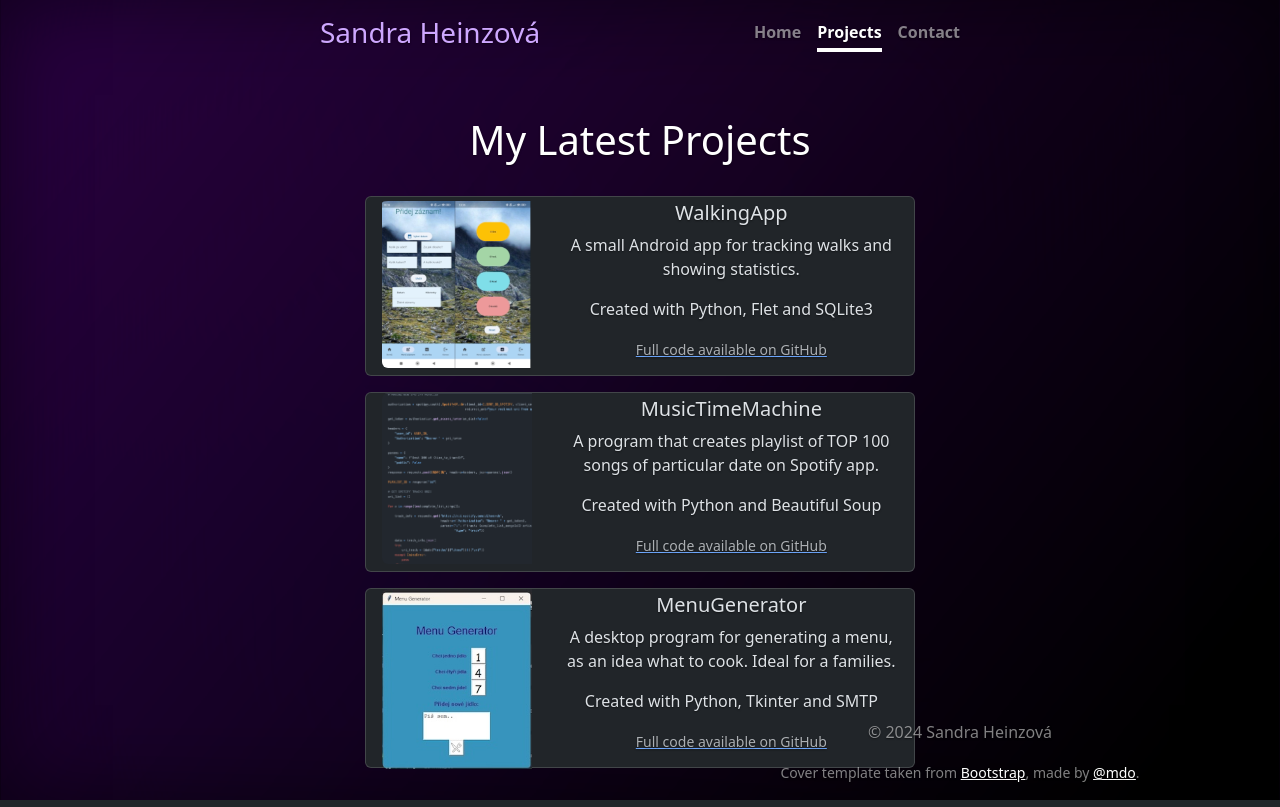
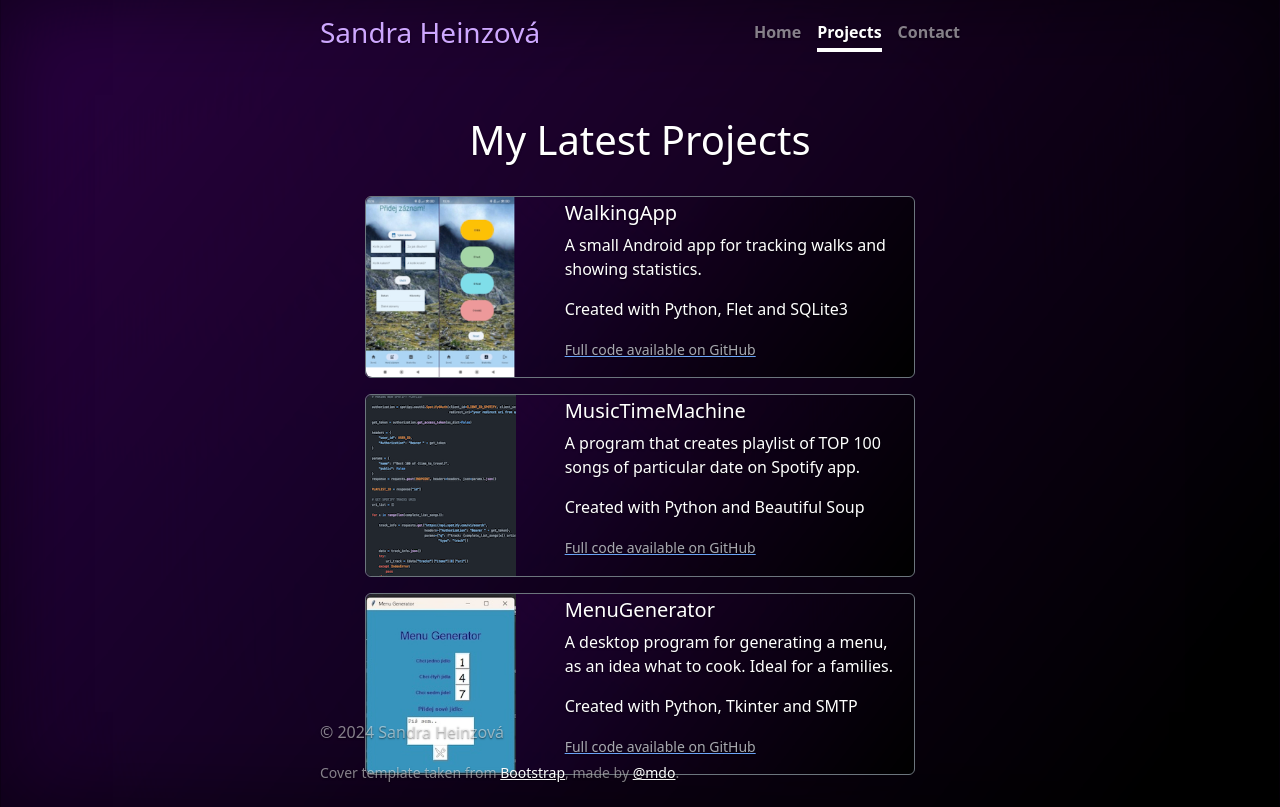
Before and after one commit to SandraHeinzova/Portfolio, a Flask app: page /projects in a window 1280 px wide; the page is wider, and only the part inside the window is pictured. Run offline with Flask 3, Linux system fonts and the light colour scheme; some libraries are stand-ins or nearby versions.

Commit message:
modified cards with projects

```diff
--- a/templates/base.html
+++ b/templates/base.html
@@ -12,7 +12,7 @@
 
 
 </head>
-<body class="d-flex h-100 text-center text-bg-dark">
+<body class="d-flex h-100 text-bg-dark">
     <div class="cover-container d-flex w-100 p-3 mx-auto flex-column">
       <header class="mb-5 pb-3">
         <div>
--- a/templates/projects.html
+++ b/templates/projects.html
@@ -3,12 +3,12 @@
 {% block title %} Projects {% endblock %}
 
 {% block content %}
-      <div style="display: flex; justify-content: center; align-items: center; flex-direction: column;">
+      <div class="d-flex justify-content-center align-items-center flex-column">
         <h1 class="pb-4">My Latest Projects</h1>
-        <div class="card mb-3" style="max-width: 550px; max-height: 180px;">
+        <div class="card mb-3 border-secondary text-bg-dark" style="max-width: 550px; max-height: 250px;">
           <div class="row row-cols-2 g-0">
             <div class="col-md-4">
-              <img src="static/images/walkingapp.png" class="img-fluid rounded-start pt-1" alt="WalkingApp image" height="150" width="150">
+              <img src="static/images/walkingapp.png" class="img-fluid rounded-start object-fit-cover" alt="WalkingApp image" height="150" width="150">
             </div>
             <div class="col-md-8">
               <div class="card-body pt-1">
@@ -23,10 +23,10 @@
             </div>
           </div>
         </div>
-        <div class="card mb-3" style="max-width: 550px; max-height: 180px">
+        <div class="card mb-3 border-secondary text-bg-dark" style="max-width: 550px; max-height: 250px">
           <div class="row row-cols-2 g-0">
             <div class="col-md-4">
-              <img src="static/images/mtm_code.png" class="img-fluid rounded-start" alt="MusicTimeMachine image" height="150" width="150">
+              <img src="static/images/mtm_code.png" class="img-fluid rounded-start object-fit-cover" alt="MusicTimeMachine image" height="150" width="150">
             </div>
             <div class="col-md-8">
               <div class="card-body pt-1">
@@ -41,10 +41,10 @@
             </div>
           </div>
         </div>
-        <div class="card mb-3" style="max-width: 550px; max-height: 180px">
+        <div class="card mb-3 border-secondary text-bg-dark" style="max-width: 550px; max-height: 250px">
           <div class="row row-cols-2 g-0">
             <div class="col-md-4">
-              <img src="static/images/menugenerator.jpg" class="img-fluid rounded-start" alt="MenuGenerator image" height="150" width="150">
+              <img src="static/images/menugenerator.jpg" class="img-fluid rounded-start object-fit-cover" alt="MenuGenerator image" height="150" width="150">
             </div>
             <div class="col-md-8">
               <div class="card-body pt-1">
```
Also changed, not shown: static/images/mtm_code.png, static/images/walkingapp.png.
